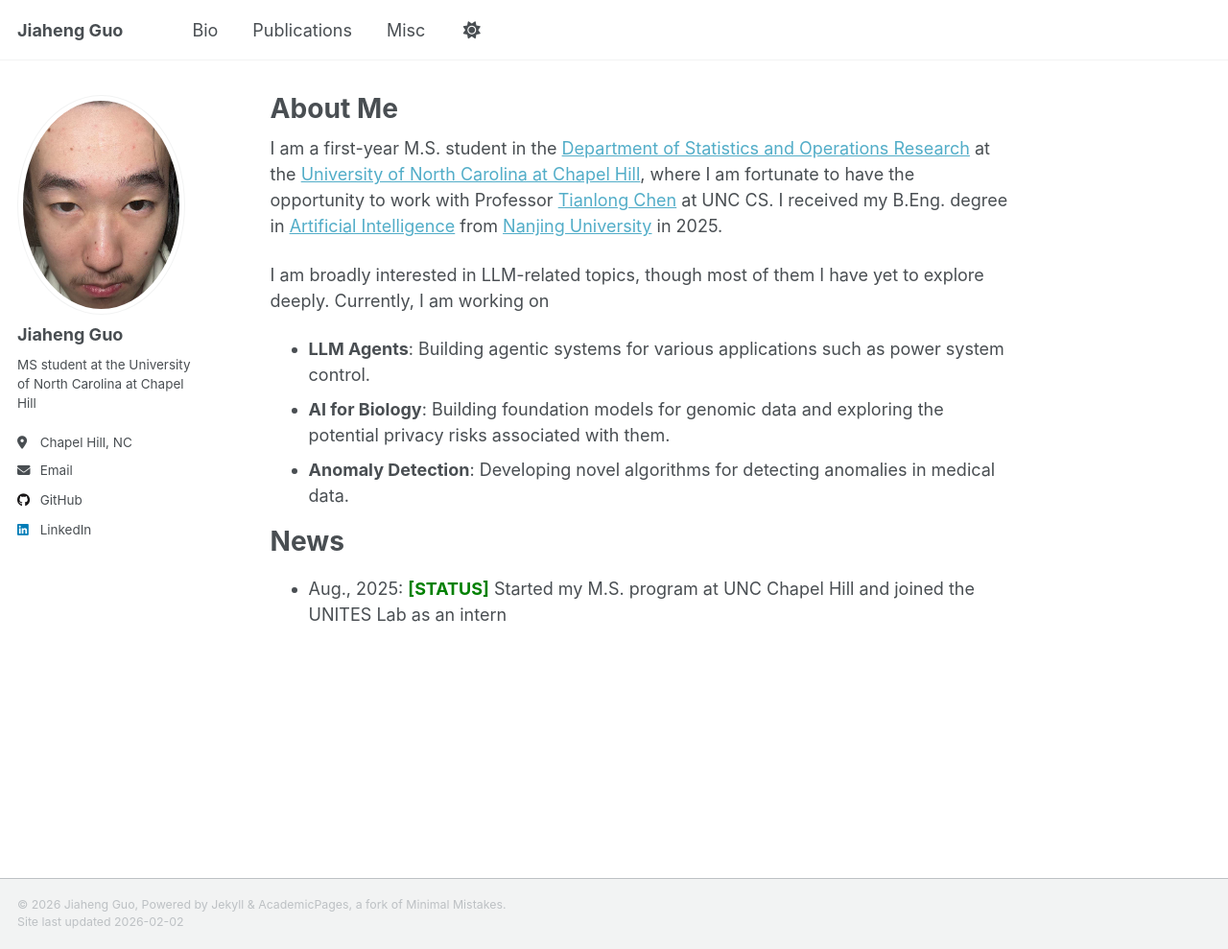
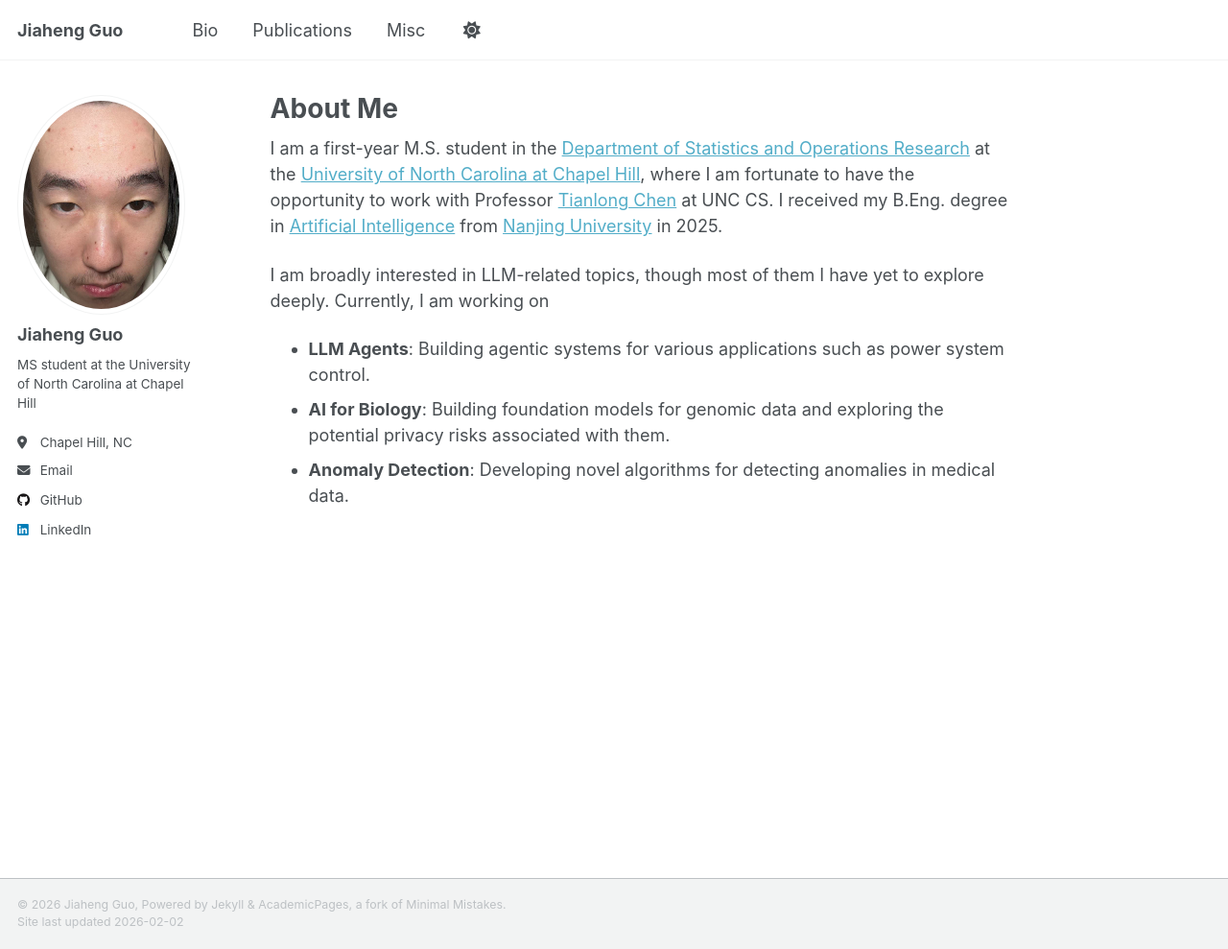
Before and after one commit to jiaheng-guo/jiaheng-guo.github.io, a Jekyll site: the page built from _pages/about.md, in a window 1280 px wide and 989 px high. Shown: the whole window at 96% size. Built offline with Jekyll 4.4.1, drawn with Linux system fonts in a browser that asks for light colours; a script that is not in the unit is left out.

Commit message:
modify repo structure

```diff
--- a/_pages/about.md
+++ b/_pages/about.md
@@ -19,9 +19,9 @@ I am broadly interested in LLM-related topics, though most of them I have yet to
 
 <!-- <b><font color="green">[STATUS]</font></b>  -->
 
-News
+<!-- News
 ======
-* Aug., 2025: <b><font color="green">[STATUS]</font></b> Started my M.S. program at UNC Chapel Hill and joined the UNITES Lab as an intern
+* Aug., 2025: <b><font color="green">[STATUS]</font></b> Started my M.S. program at UNC Chapel Hill and joined the UNITES Lab as an intern -->
 
 <!-- This is the front page of a website that is powered by the [Academic Pages template](https://github.com/academicpages/academicpages.github.io) and hosted on GitHub pages. [GitHub pages](https://pages.github.com) is a free service in which websites are built and hosted from code and data stored in a GitHub repository, automatically updating when a new commit is made to the repository. This template was forked from the [Minimal Mistakes Jekyll Theme](https://mmistakes.github.io/minimal-mistakes/) created by Michael Rose, and then extended to support the kinds of content that academics have: publications, talks, teaching, a portfolio, blog posts, and a dynamically-generated CV. Incidentally, these same features make it a great template for anyone that needs to show off a professional template!
 
```
